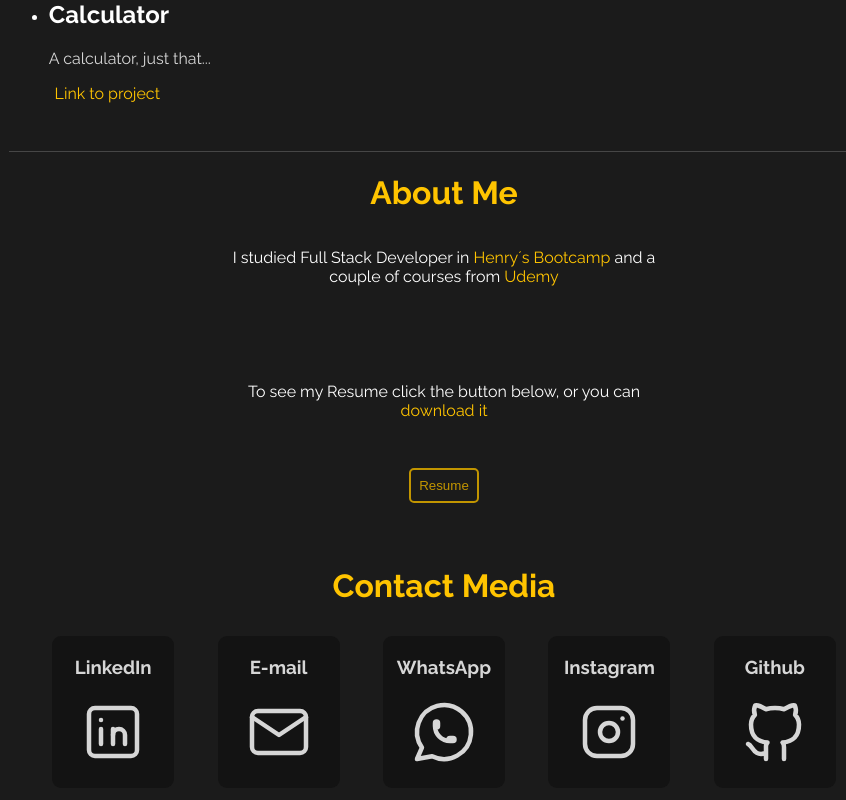
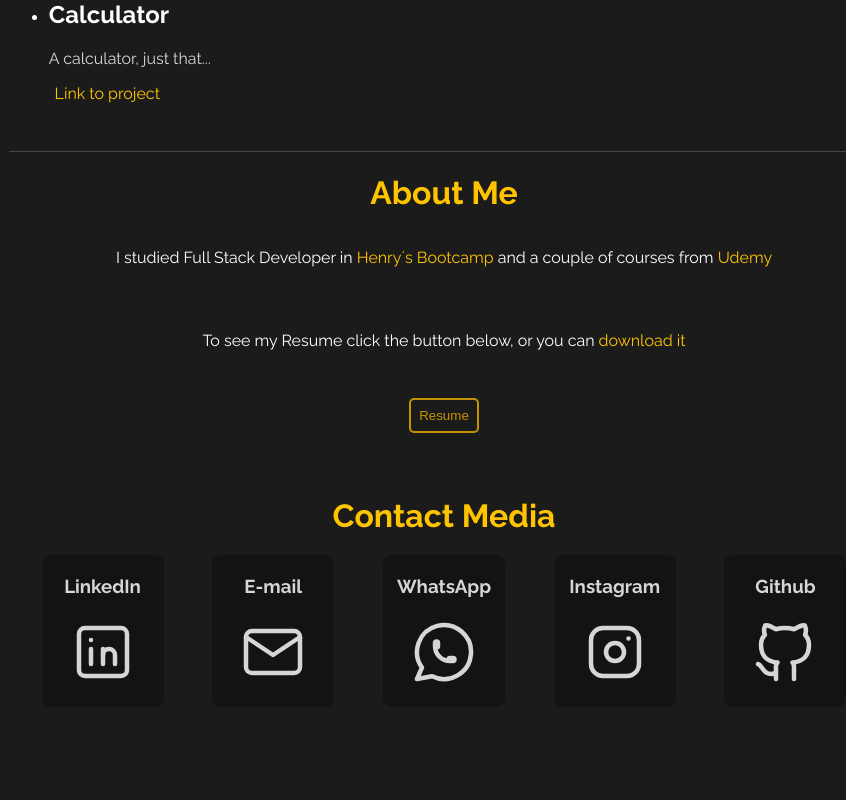
Before and after one commit to upon-X/portfolio-vm, a React (Vite) app: page / in a window 1280 px wide. Shown: the part 1106-1906 px from the top of the page, without its empty margins (196-1042 px from the left). Built offline with nearby package versions, Linux system fonts and the light colour scheme.

Commit message:
ultimo push, espero

```diff
--- a/src/components/Contact/Contact.jsx
+++ b/src/components/Contact/Contact.jsx
@@ -18,9 +18,9 @@ export default function Contact() {
                 <h1 className={styles.title}>About Me</h1>
                 <div className={styles.resume}>
                     <p>I studied Full Stack Developer in <a className={styles.to_henry} href='https://www.soyhenry.com/' target='_blank'>Henry´s Bootcamp</a> and a couple of courses from<a className={styles.to_henry} href='https://www.udemy.com/es/' target='_blank'> Udemy</a></p>
+                    <p>To see my Resume click the button below, or you can <a className={styles.todownload} href={ResumeValentinoMicheloni} download='Valentino-Micheloni-Resume.pdf'>download it</a></p>
                 </div>
-                <div className={styles.resume}>
-                    <p>To see my Resume click the button below, or you can <a className={styles.todownload} href={ResumeValentinoMicheloni} download='Valentino-Micheloni-Resume.pdf'>download it</a></p>
+                <div className={styles.resume2}>
                     <a href='https://drive.google.com/file/d/1Unv-73VoOsEx3Jyn90hZVM-Mhj2lOr9w/view?usp=drive_link' target='_blank' rel='noopener noreferrer' >
                         <button className={styles.btn_resume}>
                             Resume
--- a/src/components/Contact/Contact.module.css
+++ b/src/components/Contact/Contact.module.css
@@ -4,11 +4,12 @@
 }
 
 .contact {
-    margin: 2rem;
+    margin: 1rem;
     display: flex;
     justify-content: space-evenly;
     text-align: center;
     gap: 2rem;
+    margin-bottom: 4rem;
     flex-wrap: wrap;
 }
 
@@ -17,8 +18,16 @@
     display: flex;
     flex-direction: column;
     align-items: center;
+    gap: 2rem;
+}
+
+.resume2 {
+    color: var(--color3);
+    display: flex;
+    flex-direction: column;
+    align-items: center;
     margin-bottom: 4rem;
-    gap: 2rem;
+    margin-top: 2rem;
 }
 
 .btn_resume {
@@ -38,11 +47,6 @@
     -webkit-box-shadow: 0px 0px 63px -1px rgba(0, 0, 0, 0.75);
     -moz-box-shadow: 0px 0px 63px -1px rgba(0, 0, 0, 0.75);
     box-shadow: 0px 0px 63px -1px rgba(0, 0, 0, 0.75);
-}
-
-.about {
-    margin: 0 16vw;
-    text-align: center;
 }
 
 .todownload {
```
